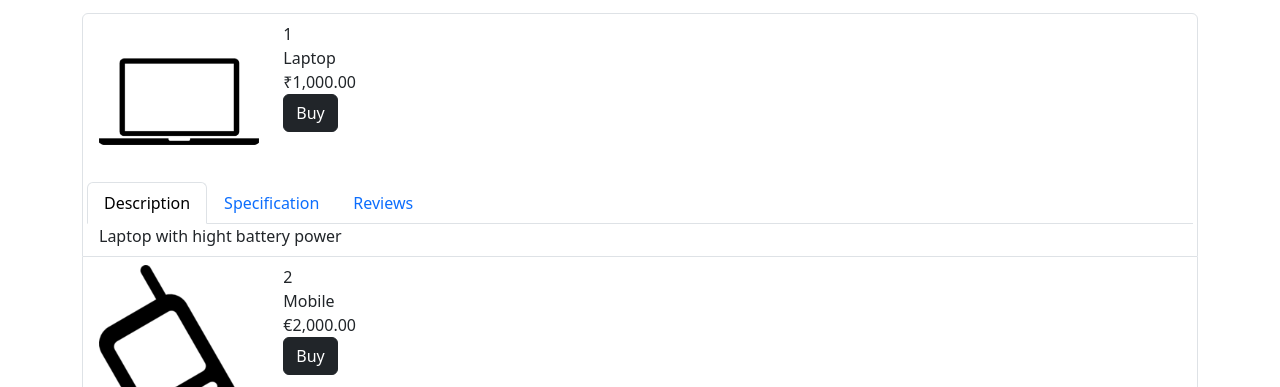
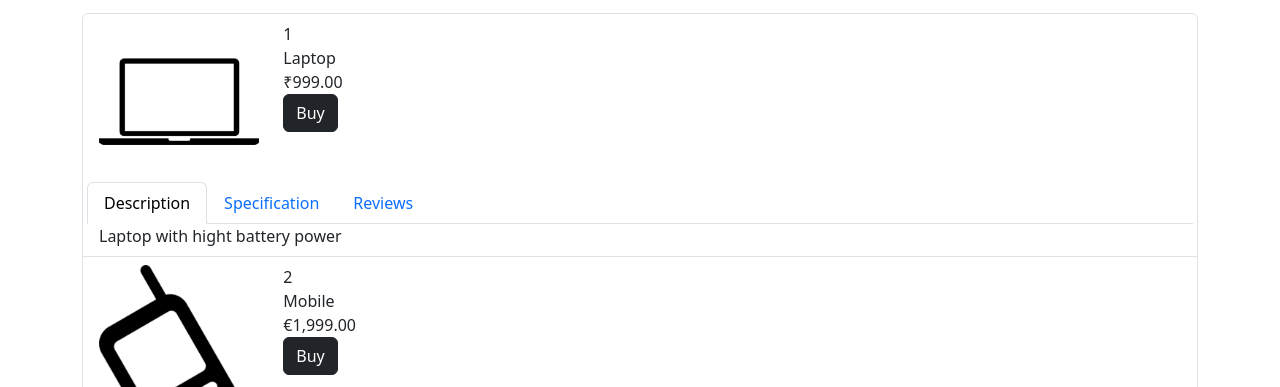
Before and after one commit to nskadam02/Angular_Workspace, an Angular app: page / in a window 1280 px wide. Shown: the part 255-642 px from the top of the page. Built offline with nearby package versions, Linux system fonts and the light colour scheme.

Commit message:
custom directives

```diff
--- a/projects/shop-it/src/app/app.module.ts
+++ b/projects/shop-it/src/app/app.module.ts
@@ -11,6 +11,7 @@ import { CartBadgeComponent } from './cart-badge/cart-badge.component';
 import { CartViewComponent } from './cart-view/cart-view.component';
 import { NttCardComponent } from './ntt-card/ntt-card.component';
 import { HighlightDirective } from './highlight.directive';
+import { DiscountPipe } from './discount.pipe';
 
 @NgModule({
   declarations: [
@@ -22,7 +23,8 @@ import { HighlightDirective } from './highlight.directive';
     CartBadgeComponent,
     CartViewComponent,
     NttCardComponent,
-    HighlightDirective
+    HighlightDirective,
+    DiscountPipe
   ],
   imports: [
     BrowserModule,
--- /dev/null
+++ b/projects/shop-it/src/app/discount.pipe.ts
@@ -0,0 +1,12 @@
+import { Pipe, PipeTransform } from '@angular/core';
+
+@Pipe({
+  name: 'discount'
+})
+export class DiscountPipe implements PipeTransform {
+
+  transform(value: number, ...args:number[]): number {
+    return value-1;
+  }
+
+}
--- a/projects/shop-it/src/app/product/product.component.html
+++ b/projects/shop-it/src/app/product/product.component.html
@@ -5,7 +5,7 @@
     <div class="col-8">
       <div class="div-margin">{{product.id}}</div>
       <div class="div-margin">{{product.name}}</div>
-      <div class="div-margin">{{product.price.value| currency:product.price.code}}</div>
+      <div class="div-margin">{{product.price.value|discount| currency:product.price.code}}</div>
       <button (click)="handleBuy($event)" class="btn btn-dark">Buy</button>
     </div>
     <ul class="nav nav-tabs">
```
Also changed, not shown: 1 other file (tests, documents, lock files or other folders).
